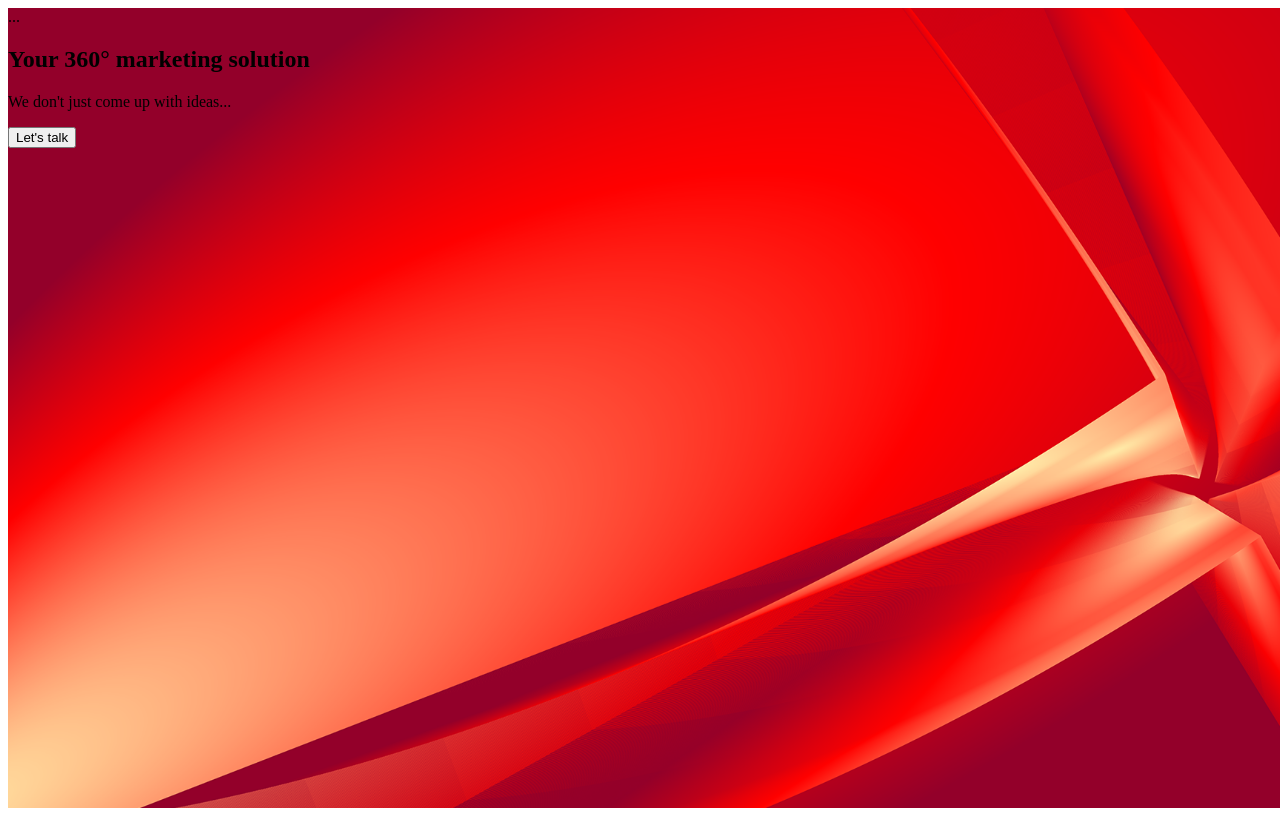
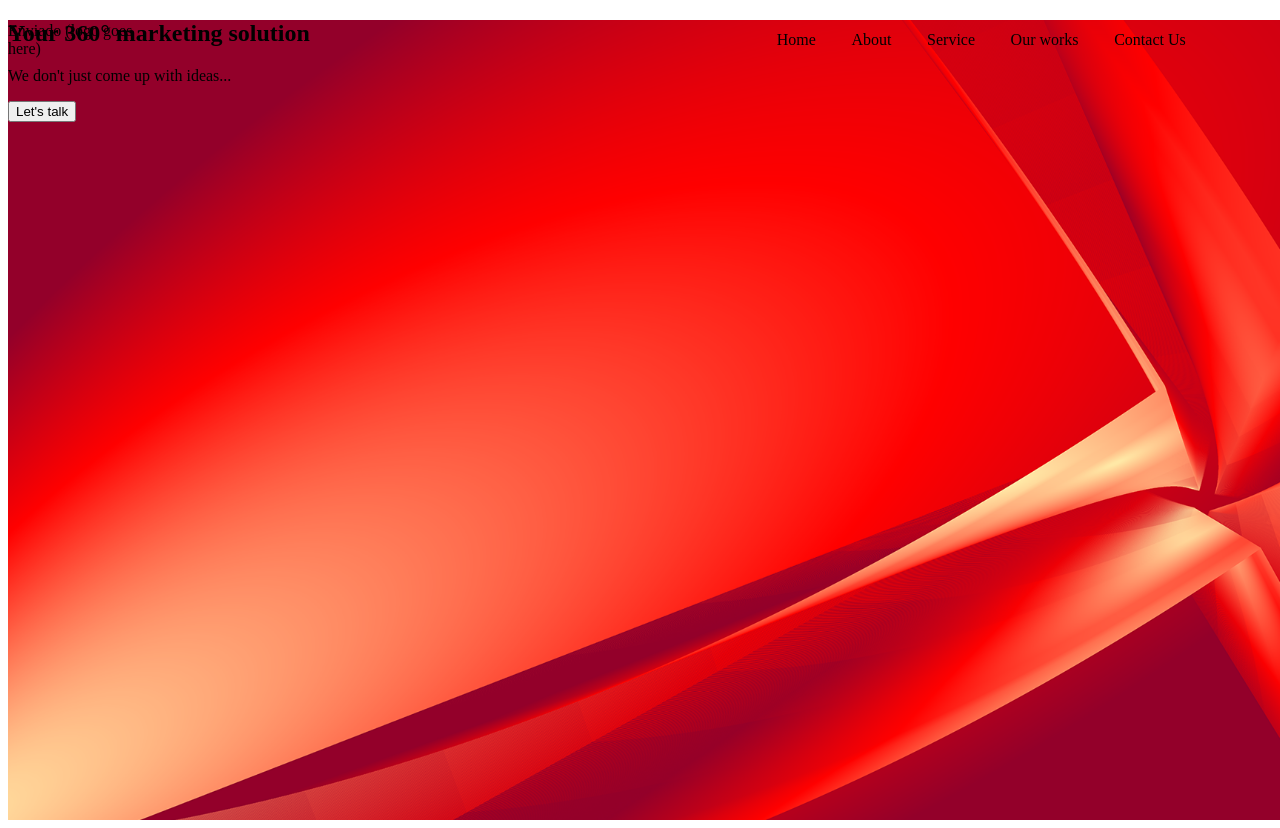
Before and after one commit to I-am-Esmart/enviado, a React (Vite) app in the folder enviado/: page / in a window 1280 px wide. Built offline with nearby package versions, Linux system fonts and the light colour scheme.

Commit message:
added navbar starter

```diff
--- a/enviado/src/landing/Landing.jsx
+++ b/enviado/src/landing/Landing.jsx
@@ -1,10 +1,12 @@
 import style from '../landing/landing.module.css'
+import Navbar from './navbar/Navbar'
 
 const Landing = () => {
   return (
     <section className={style.heroSection}> {/* Changed to match CSS Modules syntax */}
       <div className={style.heroContent}>
-        <nav>...</nav>
+        {/* <nav>...</nav> */}
+      <Navbar/>
         <h1>Your 360° marketing solution</h1>
         <p>We don't just come up with ideas...</p>
         <button>Let's talk</button>
--- /dev/null
+++ b/enviado/src/landing/navbar/Navbar.jsx
@@ -0,0 +1,21 @@
+import style from './navbar.module.css'
+
+
+const Navbar = () => {
+  return (
+    <nav className={style.nav}>
+        <div className={style.Navlogo}>Enviado (logo goes here) </div>
+        <div className={style.NavContent}>
+            <div className={style.NavItems}>
+                <p>Home</p>
+                <p>About</p>
+                <p>Service</p>
+                <p>Our works</p>
+                <p>Contact Us</p>
+            </div>
+        </div>
+    </nav>
+  )
+}
+
+export default Navbar
--- /dev/null
+++ b/enviado/src/landing/navbar/navbar.module.css
@@ -0,0 +1,25 @@
+.nav{
+    background-color: transparent  ;
+    height: 5rem;
+    width: 100%;
+    top: 0;
+    position: fixed;
+    display: flex;
+    flex-direction: row;
+    justify-content: center;
+    align-items: center;
+    gap: 50%;
+    /* margin-bottom: 3rem; */
+}
+.NavContent{
+    width: 50%;
+    display: flex;
+    justify-content: space-between;
+}
+.NavItems{
+    width: 80%;
+    display: flex;
+    justify-content: space-between;
+    /* border: 2px solid black; */
+
+}
```
